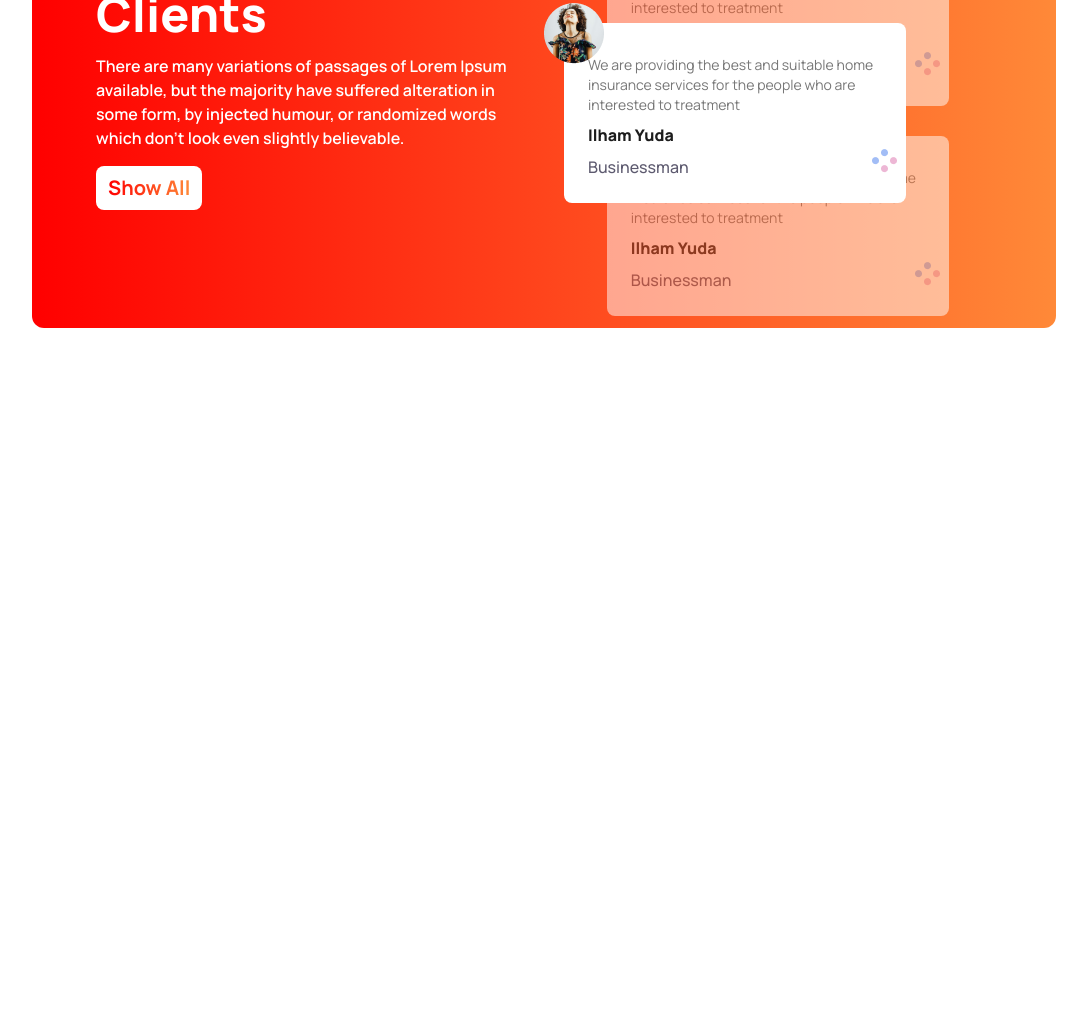
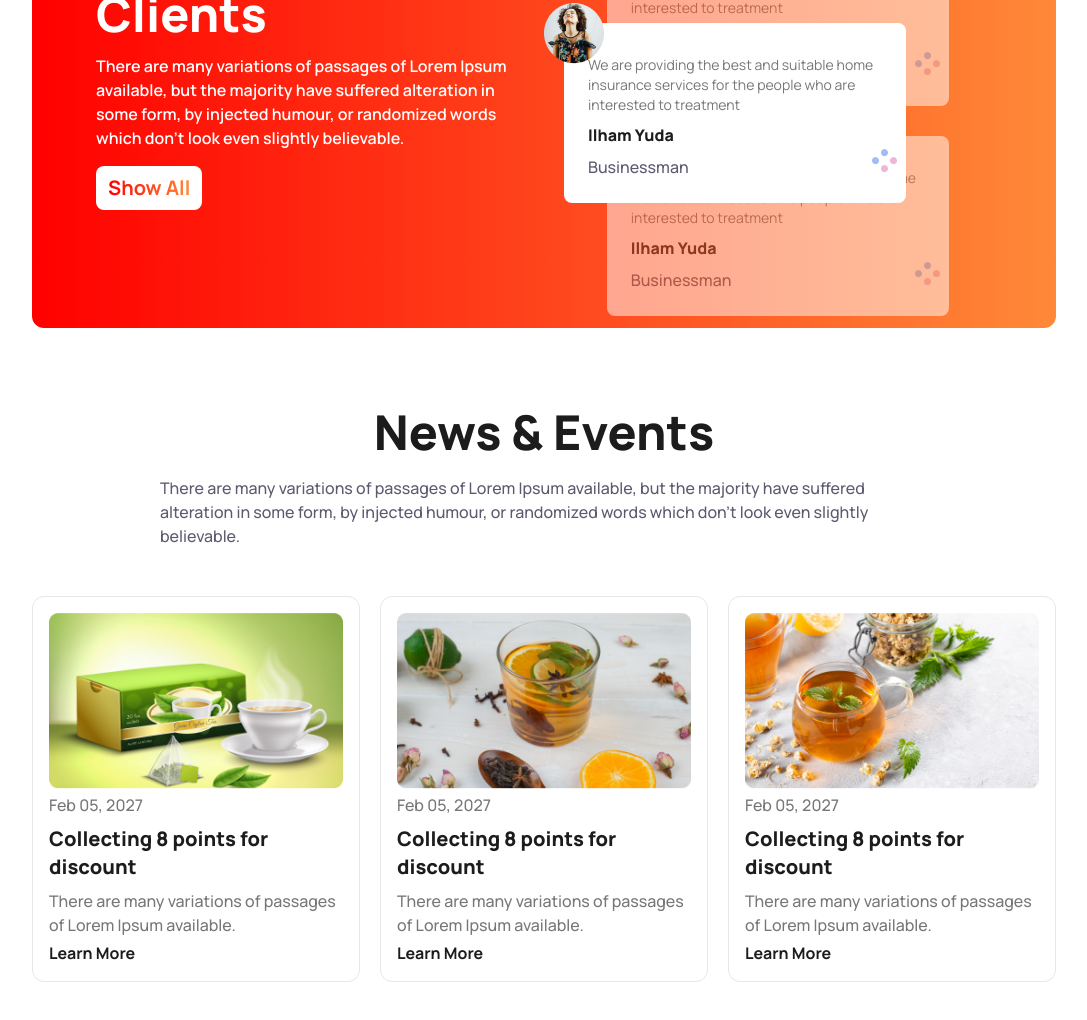
Before and after one commit to shohrab11/tea-house-with-tailwind, a plain HTML site: page index.html in a window 1280 px wide. Shown: the part 1775-2795 px from the top of the page, without its empty margins (96-1183 px from the left). Before the commit the page ends 2103 px from the top, so only its background shows below. Drawn offline with nearby package versions, Linux system fonts and the light colour scheme.

Commit message:
News ans client section added

```diff
--- a/index.html
+++ b/index.html
@@ -141,8 +141,35 @@
       </div>
         </div>
     </div>
-    <div>
+    <div class="lg:w-4/5 my-20 mx-auto">
+      <div>
+          <h2 class="text-primary text-5xl font-extrabold text-center">News & Events</h2>
+          <p class="text-[#5D5A6F] text-base font-medium my-5 w-3/4 mx-auto">There are many variations of passages of Lorem Ipsum available, but the majority have suffered alteration in some form, by injected humour, or randomized words which don't look even slightly believable. </p>
 
+          <div class="grid lg:grid-cols-3 grid-cols-1 gap-5 mt-12">
+              <div class="p-4 border rounded-xl">
+                <img src="images/news-1.png" alt="">
+                <p class="text-dark font-medium text-base py-1">Feb 05, 2027</p>
+                <h3 class="text-primary font-extrabold text-xl py-1">Collecting 8 points for discount</h3>
+                <p class="text-dark font-medium text-base py-1">There are many variations of passages of Lorem Ipsum available.</p>
+                <a  class="text-primary text-base font-bold py-1" href="">Learn More</a>
+              </div>
+              <div class="p-4 border rounded-xl">
+                <img src="images/news-2.png" alt="">
+                <p class="text-dark font-medium text-base py-1">Feb 05, 2027</p>
+                <h3 class="text-primary font-extrabold text-xl py-1">Collecting 8 points for discount</h3>
+                <p class="text-dark font-medium text-base py-1">There are many variations of passages of Lorem Ipsum available.</p>
+                <a  class="text-primary text-base font-bold py-1" href="">Learn More</a>
+              </div>
+              <div class="p-4 border rounded-xl">
+                <img src="images/news-3.png" alt="">
+                <p class="text-dark font-medium text-base py-1">Feb 05, 2027</p>
+                <h3 class="text-primary font-extrabold text-xl py-1">Collecting 8 points for discount</h3>
+                <p class="text-dark font-medium text-base py-1">There are many variations of passages of Lorem Ipsum available.</p>
+                <a  class="text-primary text-base font-bold py-1" href="">Learn More</a>
+              </div>
+          </div>
+      </div>
     </div>
   </main>
   <footer>
```
